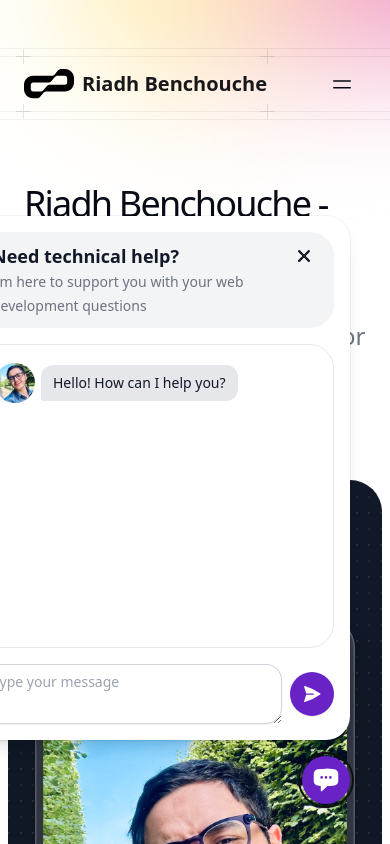
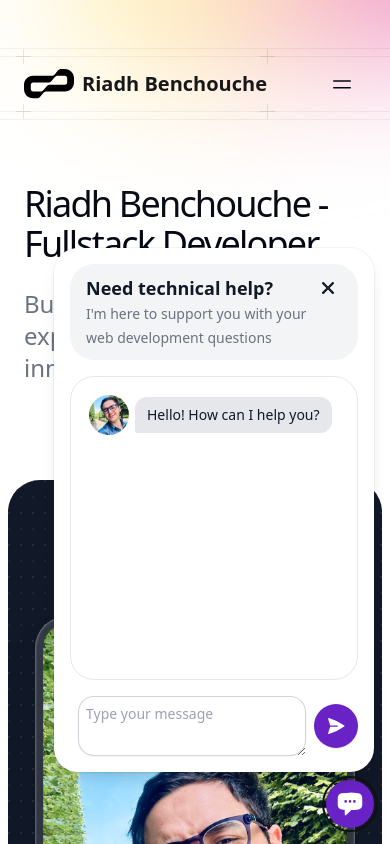
Before and after one commit to riadh-benchouche/riadh-portfolio, a Next.js app: page /about in a window 390 px wide. Both pictures are taken after a click on the button 326 px from the left and 780 px from the top of the page. Shown: the top 844 px of the page. Built offline with nearby package versions, Linux system fonts and the light colour scheme; a web font is replaced by a local one.

Commit message:
fix width of the chatbot on mobile

```diff
--- a/src/components/chat-bot.tsx
+++ b/src/components/chat-bot.tsx
@@ -31,15 +31,14 @@
     <Popover className="relative">
       {({ close }) => (
         <>
-          <PopoverButton className="focus-visible:outline-secondary-600 fixed bottom-10 right-10 rounded-full bg-[#6922C5] p-2.5 text-white shadow-sm hover:bg-[#6A5ACD] focus-visible:outline focus-visible:outline-2 focus-visible:outline-offset-2">
+          <PopoverButton className="focus-visible:outline-secondary-600 fixed bottom-4 right-4 md:bottom-10 md:right-10 rounded-full bg-[#6922C5] p-2.5 text-white shadow-sm hover:bg-[#6A5ACD] focus-visible:outline focus-visible:outline-2 focus-visible:outline-offset-2">
             <ChatBubbleLeftEllipsisIcon
               className="h-7 w-7"
               aria-hidden="true"
             />
           </PopoverButton>
-
-          <PopoverPanel className="fixed bottom-24 right-10 z-10 flex w-screen max-w-max pb-2">
-            <div className="w-full max-w-md flex-auto overflow-hidden rounded-3xl bg-white text-sm leading-6 shadow-lg ring-1 ring-gray-900/5">
+          <PopoverPanel className="fixed bottom-16 md:bottom-24 right-4 md:right-10 z-10 flex w-full max-w-max pb-2">
+            <div className="w-80 md:w-full md:max-w-md flex-auto overflow-hidden rounded-3xl bg-white text-sm leading-6 shadow-lg ring-1 ring-gray-900/5">
               <div className="p-4">
                 <div className="flex items-start justify-between rounded-3xl bg-gray-100 px-4 py-2.5">
                   <div className="flex flex-col items-start">
@@ -47,7 +46,7 @@
                       Need technical help?
                     </h3>
                     <p className="text-gray-500">
-                      I'm here to support you with your web development
+                      I&apos;m here to support you with your web development
                       questions
                     </p>
                   </div>
```
